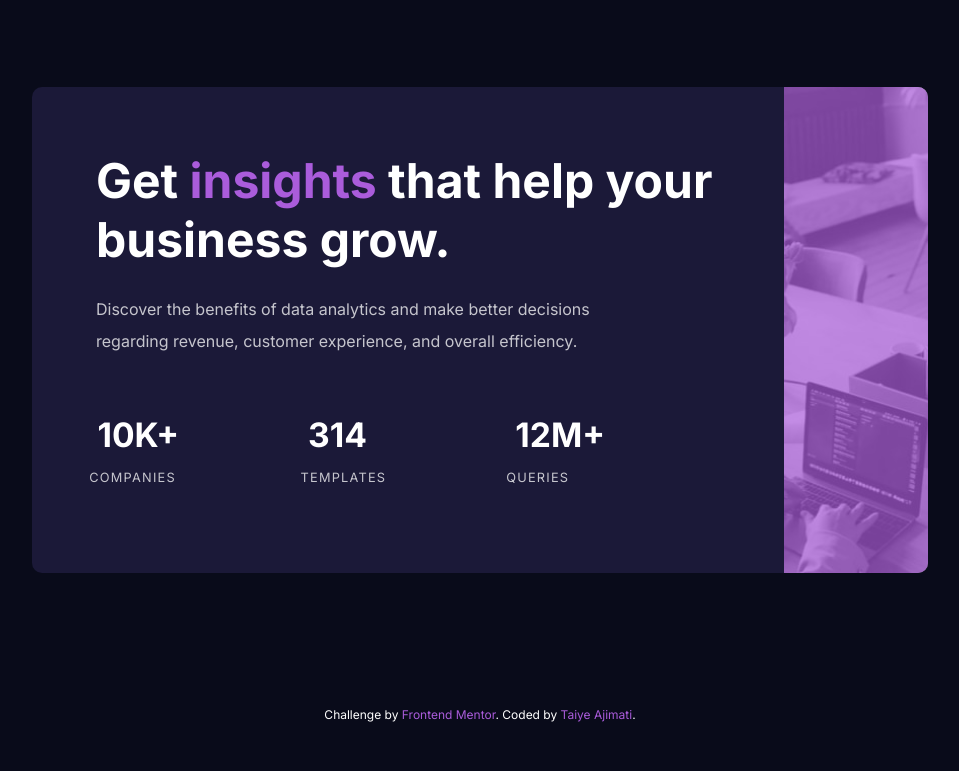
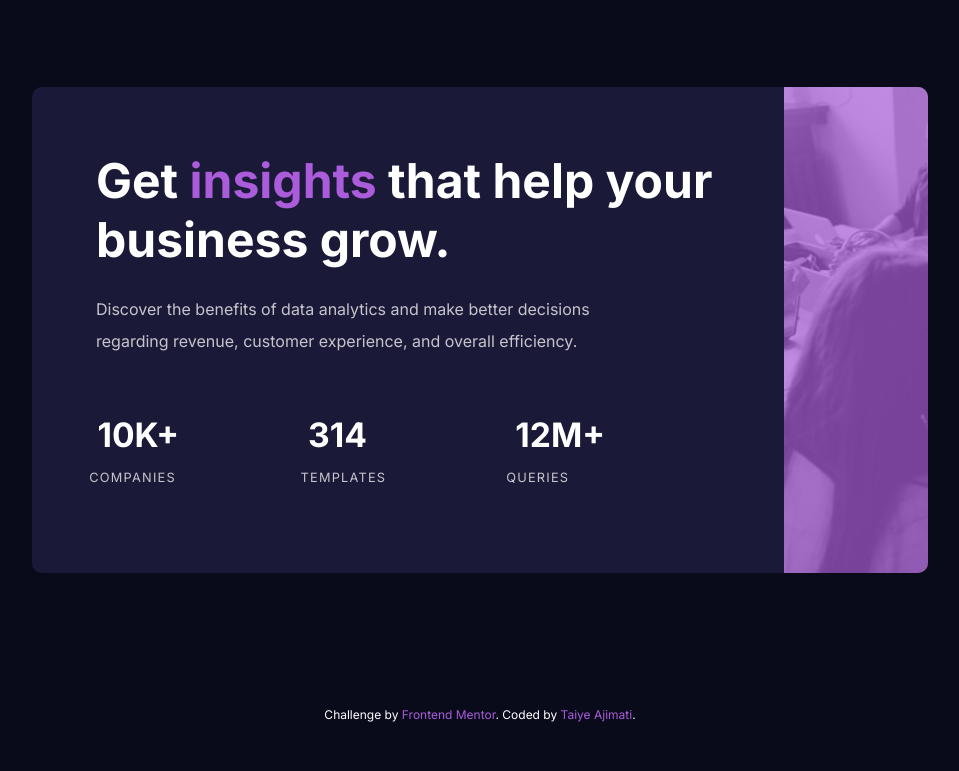
Before and after one commit to Teewaii/stats-preview-card-component-repo, a plain HTML site: page index.html in a window 1280 px wide. Shown: the whole page, without its empty margins (160-1119 px from the left). Drawn offline with Linux system fonts and the light colour scheme.

Commit message:
Update apps.css

```diff
--- a/apps.css
+++ b/apps.css
@@ -35,7 +35,7 @@ body{
 
 
 .hero{
-    background: url(images/image-header-mobile.jpg);
+    background: url(/images/image-header-mobile.jpg);
     background-position: top;
     background-size: cover;
     background-repeat: no-repeat;
@@ -132,7 +132,17 @@ body{
     border-bottom-right-radius: 0px;
 }
 
-.card .hero{
+ .hero{
+    background: url(/images/image-header-desktop.jpg);
+    background-size: cover;
+    background-repeat: no-repeat;
+    min-height: 300px;
+    width: 100%;
+    border-top-left-radius: 10px;
+    border-top-right-radius: 10px;
+    position: relative;
+    overflow: hidden;
+
     order:2 ;
     border-top-left-radius: 0px;
     border-bottom-right-radius: 10px;
```
